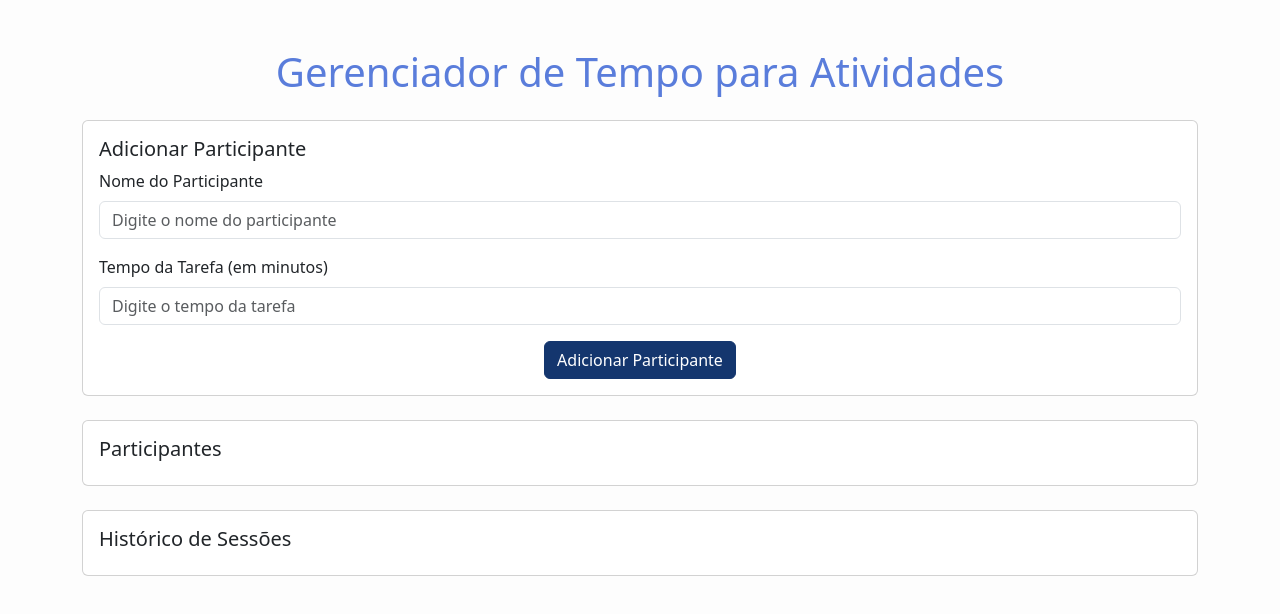
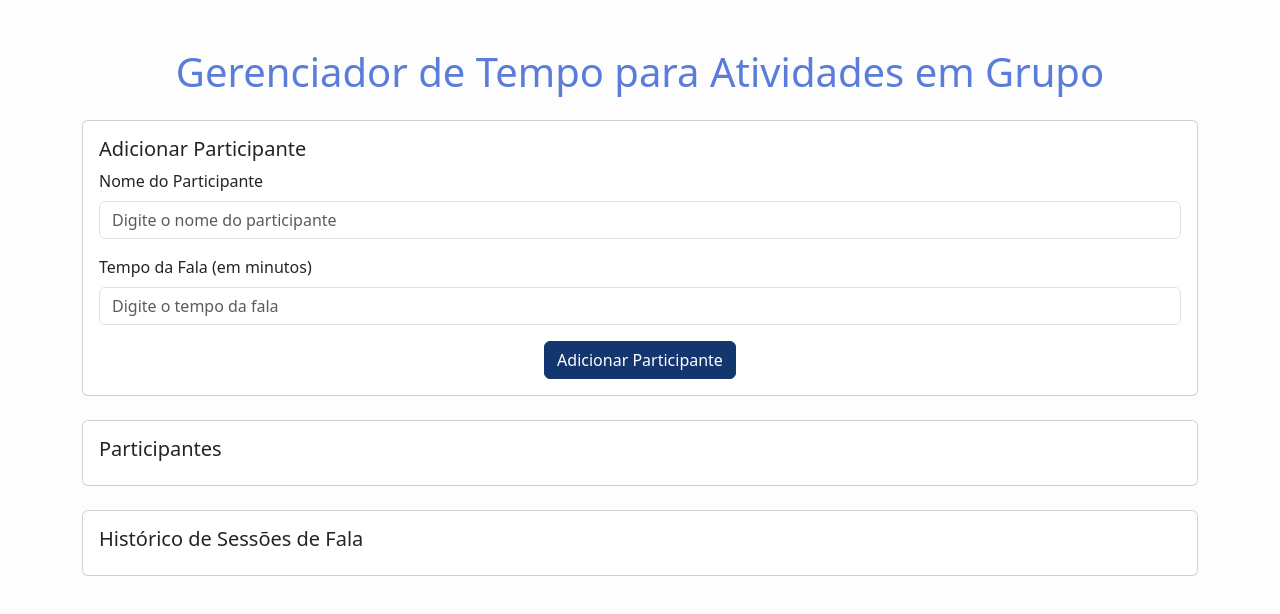
Before and after one commit to annalara123/Gerenciador-de-Tempo-para-Atividades-em-Grupo, a website: page index.html in a window 1280 px wide. Drawn offline with nearby package versions, Linux system fonts and the light colour scheme; no server answers.

Commit message:
Algumas mudanças no html

```diff
--- a/index.html
+++ b/index.html
@@ -9,7 +9,7 @@
 </head>
 <body>
     <div class="container mt-5">
-        <h1 class="text-center">Gerenciador de Tempo para Atividades</h1>
+        <h1 class="text-center">Gerenciador de Tempo para Atividades em Grupo</h1>
 
         <div class="card mt-4">
             <div class="card-body">
@@ -20,8 +20,8 @@
                         <input type="text" class="form-control" id="name" placeholder="Digite o nome do participante" required>
                     </div>
                     <div class="mb-3 w-100">
-                        <label for="time" class="form-label">Tempo da Tarefa (em minutos)</label>
-                        <input type="number" class="form-control" id="time" placeholder="Digite o tempo da tarefa" required>
+                        <label for="time" class="form-label">Tempo da Fala (em minutos)</label>
+                        <input type="number" class="form-control" id="time" placeholder="Digite o tempo da fala" required>
                     </div>
                     <button type="submit" class="btn btn-primary">Adicionar Participante</button>
                 </form>
@@ -37,7 +37,7 @@
 
         <div class="card mt-4">
             <div class="card-body">
-                <h5 class="card-title">Histórico de Sessões</h5>
+                <h5 class="card-title">Histórico de Sessões de Fala</h5>
                 <ul id="session-history" class="list-group"></ul>
             </div>
         </div>
```
